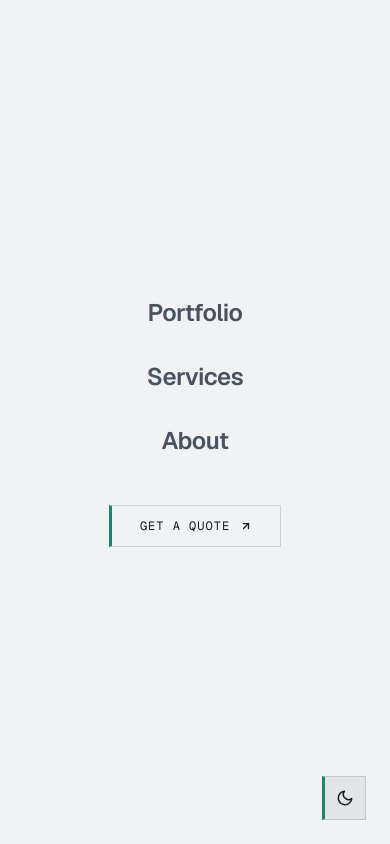
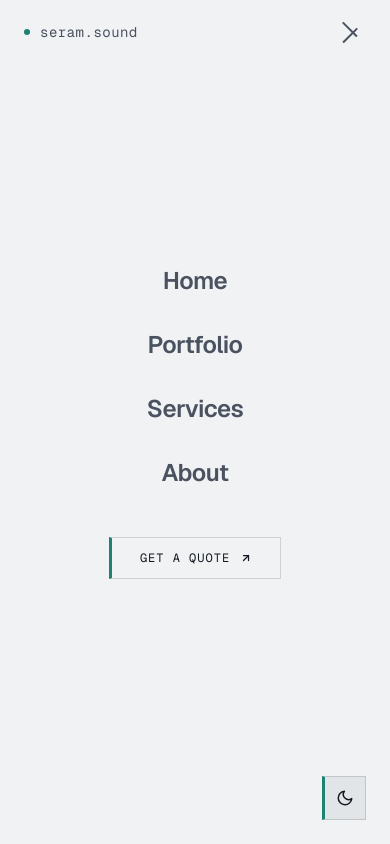
Before and after one commit to odupree1988/seram-sound, an Astro site: page / in a window 390 px wide. Both pictures are taken after a click on the button 350 px from the left and 32 px from the top of the page. Shown: the top 844 px of the page. Built offline with nearby package versions, Linux system fonts and the light colour scheme; Astro itself is replaced by a stand-in of ours.

Commit message:
Fix mobile menu X icon visibility and add Home link to mobile nav

```diff
--- a/src/components/layout/Navbar.astro
+++ b/src/components/layout/Navbar.astro
@@ -35,6 +35,7 @@ import { siteConfig } from '../../data/siteConfig';
 
   <div class="navbar__overlay" id="navbar-mobile-overlay" aria-hidden="true">
     <div class="navbar__overlay-content">
+      <a href="/" class="navbar__overlay-link">Home</a>
       {siteConfig.navLinks.map((link) => (
         <a href={link.href} class="navbar__overlay-link">{link.label}</a>
       ))}
--- a/src/components/layout/Navbar.css
+++ b/src/components/layout/Navbar.css
@@ -19,7 +19,7 @@
 }
 
 .navbar__inner {
-  @apply flex items-center justify-between mx-auto px-6 lg:px-12;
+  @apply relative z-50 flex items-center justify-between mx-auto px-6 lg:px-12;
   @apply h-16 max-w-7xl;
 }
 
```
